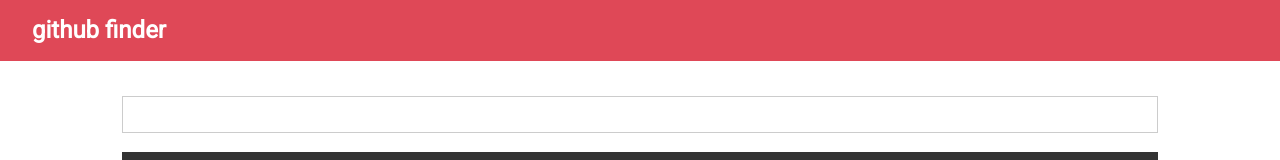
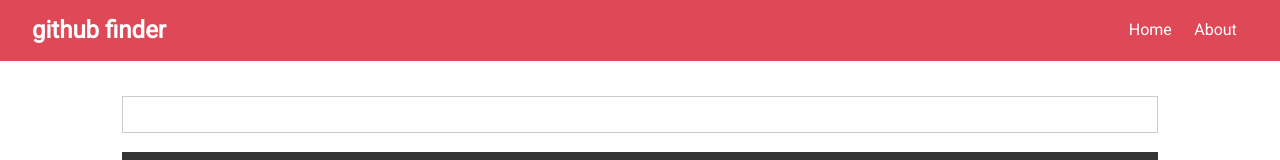
Before and after one commit to vaibhav18matere/github-user-finder, a React (Create React App) app in the folder todolists/: page / in a window 1280 px wide. Shown: the top 160 px of the page. Built offline with nearby package versions, Linux system fonts and the light colour scheme; no server answers.

Commit message:
feat : about section added (React Router)

```diff
--- a/todolists/src/Components/Layout/Navbar.js
+++ b/todolists/src/Components/Layout/Navbar.js
@@ -1,15 +1,22 @@
 import React from 'react'
 import PropTypes from 'prop-types';
+import { Link } from 'react-router-dom';
 
 const Navbar = ({ title }) => {
     return (
         <nav className="navbar bg-primary">
-            <h1>
-                {title}
-            </h1>
+            <h1>{title}</h1>
+            <ul>
+                <li>
+                    <Link to="/">Home</Link>
+                </li>
+                <li>
+                    <Link to="/about">About</Link>
+                </li>
+            </ul>
         </nav>
-    )
-}
+    );
+};
 
 Navbar.defaultProps = {
     title: "github finder"
@@ -19,5 +26,4 @@
     title: PropTypes.string.isRequired
 };
 
-
 export default Navbar
```
